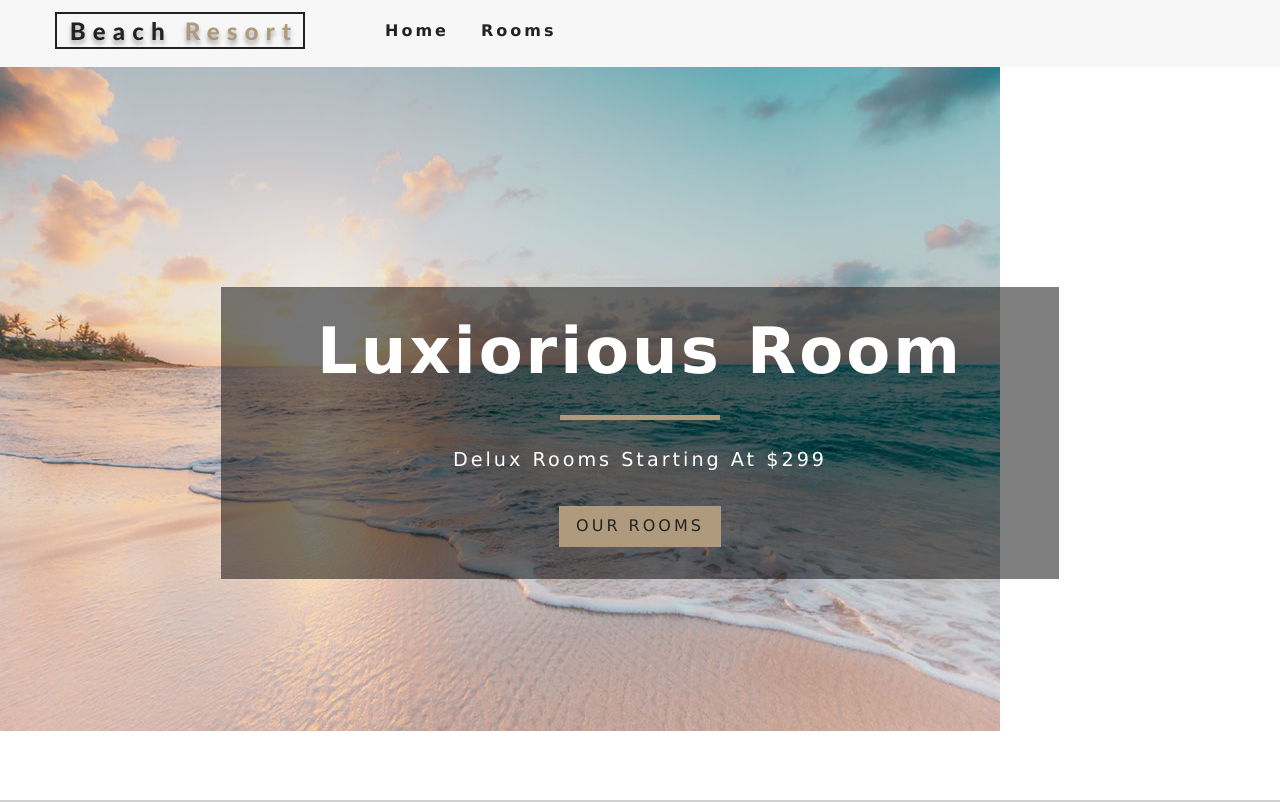
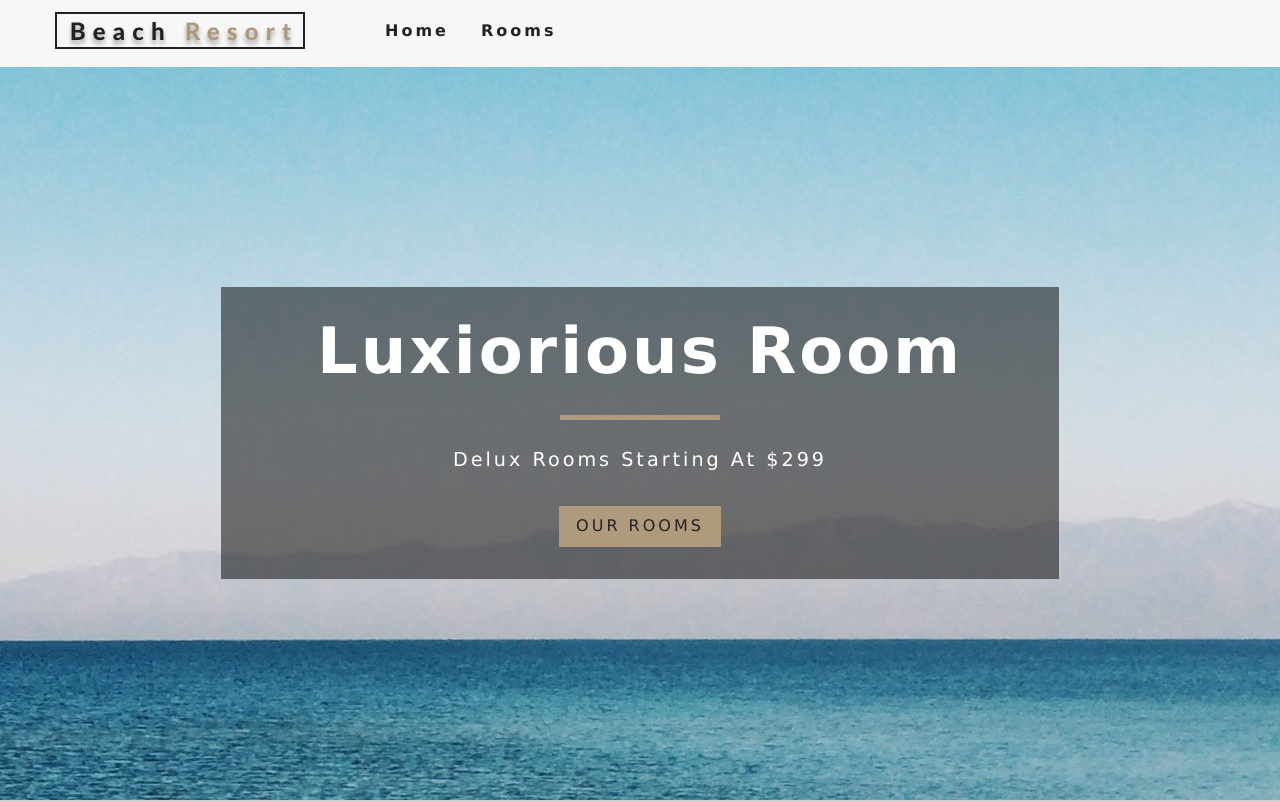
Before and after one commit to savajapurva/ResortP, a React (Create React App) app: page / in a window 1280 px wide. Shown: the top 802 px of the page. Built offline with nearby package versions, Linux system fonts and the light colour scheme; no server answers.

Commit message:
background updated

```diff
--- a/src/App.css
+++ b/src/App.css
@@ -183,7 +183,7 @@ h6 {
 .defaultHero,
 .roomsHero {
     min-height: calc(100vh - 66px);
-    background: url("./images/a.jpg") no-repeat;
+    background: url("./images/b.jpg") center no-repeat;
     display: flex;
     align-items: center;
     justify-content: center;
```
